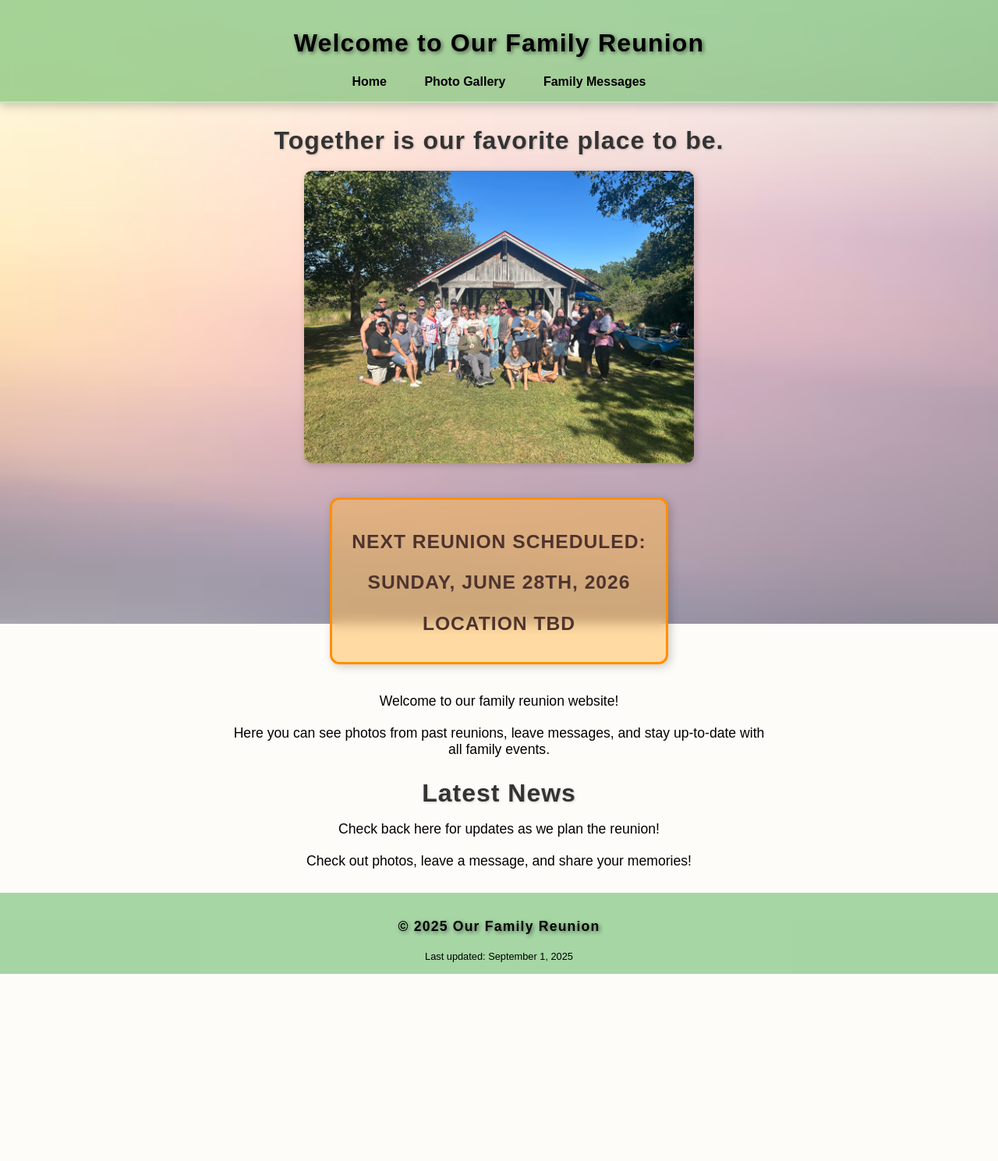
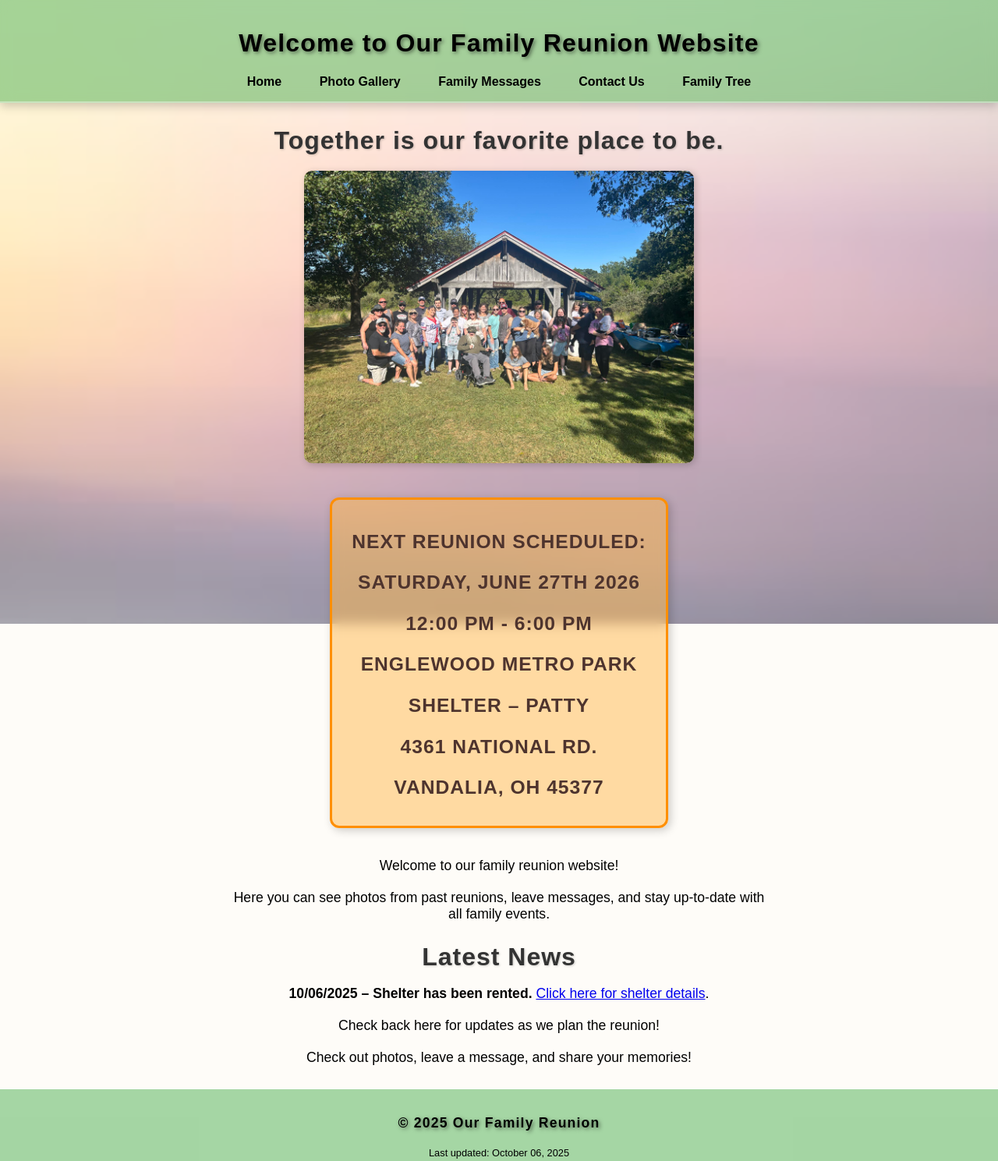
Before and after one commit to Kinikki/Family-Reunion, a plain HTML site: page index.html in a window 1280 px wide. Shown: the whole page at 78% size. Before the commit the page ends 1249 px from the top, so only its background shows below. Drawn offline with Linux system fonts and the light colour scheme.

Commit message:
Update index.html

```diff
--- a/index.html
+++ b/index.html
@@ -7,6 +7,7 @@
     <meta name="viewport" content="width=device-width, initial-scale=1.0">
     <title>Family Reunion Home</title>
     <link rel="stylesheet" href="style.css">
+    <link rel="icon" href="lantis.ico" type="image/x-icon">
     <style>
         /* Featured group photo */
         .featured-photo {
@@ -47,11 +48,13 @@
 </head>
 <body>
     <header>
-        <h1>Welcome to Our Family Reunion</h1>
+        <h1>Welcome to Our Family Reunion Website</h1>
         <nav>
             <a href="index.html">Home</a>
             <a href="photos.html">Photo Gallery</a>
             <a href="posts.html">Family Messages</a>
+	    <a href="messages.html"> Contact Us</a>
+            <a href="familytree.html">Family Tree</a>
         </nav>
     </header>
 
@@ -61,23 +64,34 @@
             <img src="images/083125/group.jpg" alt="Family Group Photo">
         </div>
 
-        <div class="reunion-date">
-            <p>NEXT REUNION SCHEDULED:</p>
-            <p>Sunday, June 28th, 2026</p>
-            <p>Location TBD</p>
-        </div>
+       <div class="reunion-date">
+    <p class="reunion-header">NEXT REUNION SCHEDULED:</p>
+    <div class="reunion-details">
+        <p>Saturday, June 27th 2026</p>
+	<p>12:00 PM - 6:00 PM
+        <p>Englewood Metro Park</p>
+        <p>Shelter – Patty</p>
+        <p>4361 National Rd.</p>
+        <p>Vandalia, OH 45377</p>
+    </div>
+</div>
+
 
         <p>Welcome to our family reunion website!</p>
         <p>Here you can see photos from past reunions, leave messages, and stay up-to-date with all family events.</p>
 
         <h2>Latest News</h2>
+        <div class="news-post">
+  <p><strong>10/06/2025 – Shelter has been rented.</strong>
+  <a href="https://www.metroparks.org/rentals-permits/reserve-a-shelter/?id=786102&api=facilities&type=facility" target="_blank">Click here for shelter details</a>.</p>
+</div>
         <p>Check back here for updates as we plan the reunion!</p>
         <p>Check out photos, leave a message, and share your memories!</p>
     </main>
 
     <footer>
         <p>© 2025 Our Family Reunion</p>
-        <small>Last updated: September 1, 2025</small>
+        <small>Last updated: October 06, 2025</small>
     </footer>
 </body>
 </html>
```
